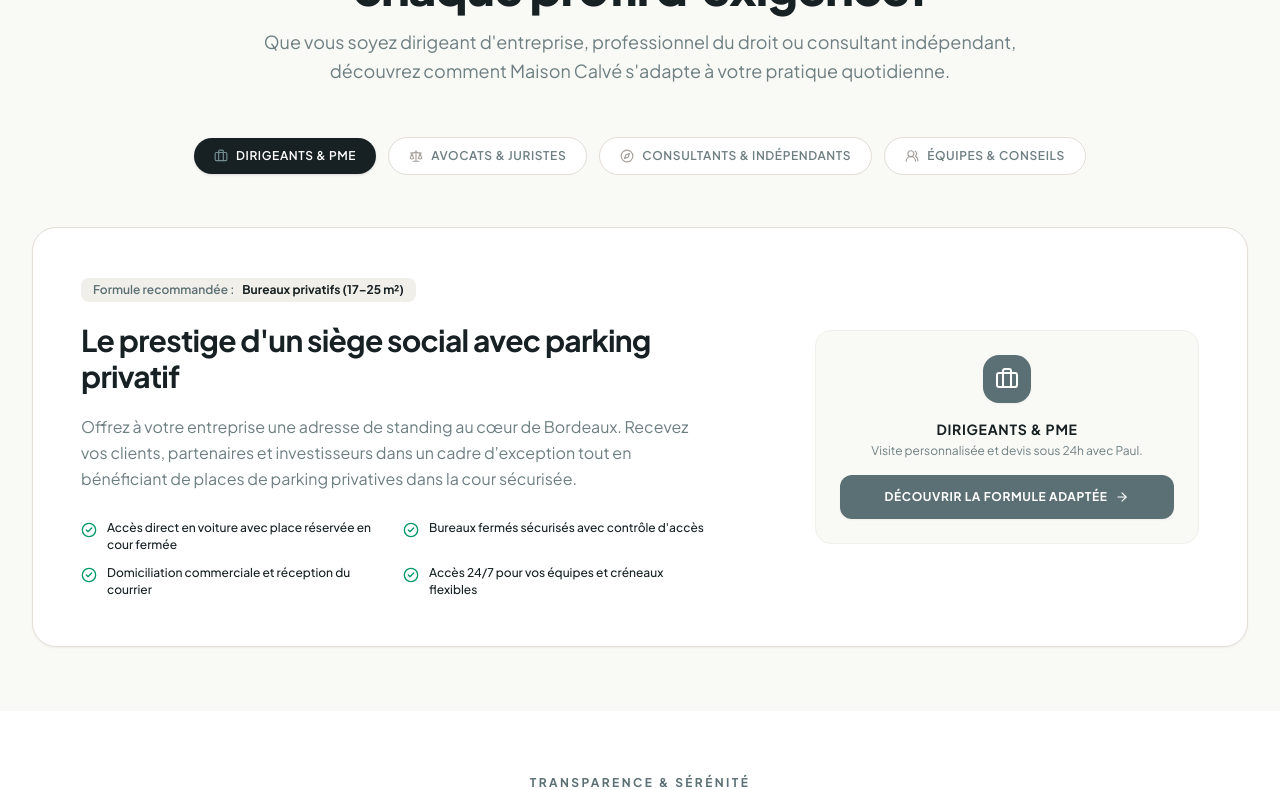
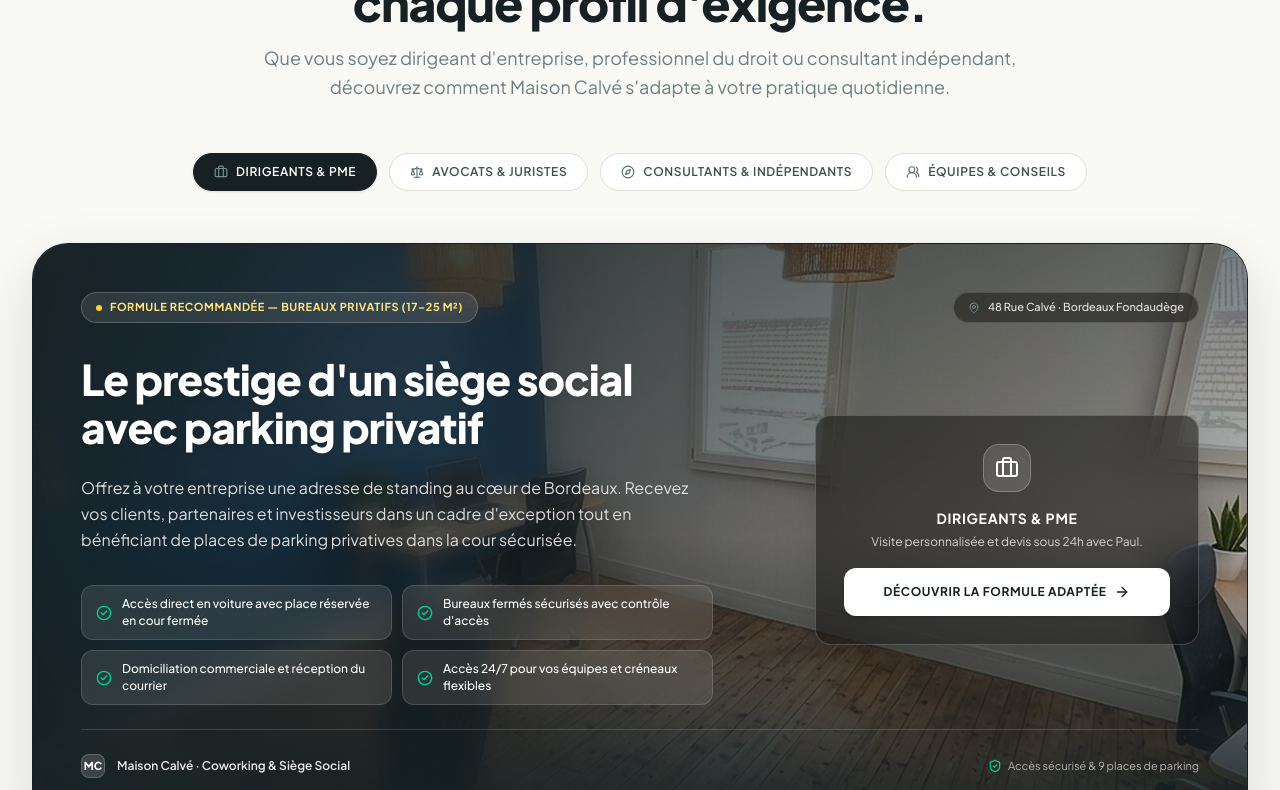
Before and after one commit to RafiMohammadHasib/Maison-Calv-, a Next.js app: page / in a window 1280 px wide. Shown: the part 5340-6130 px from the top of the page. Built offline with nearby package versions, Linux system fonts and the light colour scheme.

Commit message:
feat(ui): redesign audience showcase card with real 4K photography and left-side frosted blur

```diff
--- a/src/components/sections/AudienceSection.tsx
+++ b/src/components/sections/AudienceSection.tsx
@@ -1,7 +1,7 @@
 "use client";
 
 import React, { useState } from "react";
-import { Briefcase, Scale, Compass, Users2, CheckCircle2, ArrowRight } from "lucide-react";
+import { Briefcase, Scale, Compass, Users2, CheckCircle2, ArrowRight, ShieldCheck, MapPin } from "lucide-react";
 import ScrollReveal from "@/components/ui/ScrollReveal";
 import { Language } from "@/data/content";
 
@@ -27,11 +27,13 @@
           id: "executives",
           label: "Dirigeants & PME",
           icon: Briefcase,
+          image: "/images/spaces/real-office-25m-4k.jpg",
           heading: "Le prestige d'un siège social avec parking privatif",
           description:
             "Offrez à votre entreprise une adresse de standing au cœur de Bordeaux. Recevez vos clients, partenaires et investisseurs dans un cadre d'exception tout en bénéficiant de places de parking privatives dans la cour sécurisée.",
           recommendedSpace: "Bureaux privatifs (17–25 m²)",
           recommendedId: "office",
+          badge: "Espaces Dirigeants",
           highlights: [
             "Accès direct en voiture avec place réservée en cour fermée",
             "Bureaux fermés sécurisés avec contrôle d'accès",
@@ -43,11 +45,13 @@
           id: "lawyers",
           label: "Avocats & Juristes",
           icon: Scale,
+          image: "/images/spaces/real-meeting-room-30m-4k.jpg",
           heading: "Confidentialité absolue et proximité du centre",
           description:
             "Idéalement situé à quelques minutes du Palais de Justice et du centre d'affaires, Maison Calvé garantit le secret professionnel grâce à son isolation acoustique de haute volée et ses cabines téléphoniques insonorisées.",
           recommendedSpace: "Bureau privatif ou Salle de réunion",
           recommendedId: "meeting",
+          badge: "Discrétion & Acoustique",
           highlights: [
             "Isolation phonique renforcée (<42 dB dans les espaces)",
             "Cabines phonebox individuelles pour entretiens confidentiels",
@@ -59,11 +63,13 @@
           id: "consultants",
           label: "Consultants & Indépendants",
           icon: Compass,
+          image: "/images/spaces/real-open-space-fixe-4k.jpg",
           heading: "La concentration d'un bureau privé au tarif de l'open space",
           description:
             "Rompez avec l'isolement du télétravail sans subir le vacarme des tiers-lieux ouverts. Travaillez dans une atmosphère sereine avec café de spécialité illimité et mobilier ergonomique.",
           recommendedSpace: "Open space fixe ou nomade",
           recommendedId: "open-space",
+          badge: "Sérénité & Réseau",
           highlights: [
             "Poste dédié avec rangements sécurisés ou accès nomade à la carte",
             "Fibre optique 1 Gb/s symétrique & Wi-Fi 6 Cisco",
@@ -75,11 +81,13 @@
           id: "teams",
           label: "Équipes & Conseils",
           icon: Users2,
+          image: "/images/spaces/real-meeting-room-30m-4k.jpg",
           heading: "Vos journées d'étude et comités de direction au vert",
           description:
             "Réunissez vos équipes stratégiques dans un salon de 30 m² baigné de lumière naturelle ouvrant sur la cour. Équipement audiovisuel 4K, paperboard et formules petit-déjeuner sur mesure.",
           recommendedSpace: "Salle de réunion 30 m²",
           recommendedId: "meeting",
+          badge: "Comités & Séminaires",
           highlights: [
             "Capacité jusqu'à 12 personnes assises",
             "Écran 4K 65'', visioconférence haute définition",
@@ -100,11 +108,13 @@
           id: "executives",
           label: "Founders & SMEs",
           icon: Briefcase,
+          image: "/images/spaces/real-office-25m-4k.jpg",
           heading: "The prestige of a private mansion with on-site parking",
           description:
             "Host partners, clients, and board members in an architecturally refined setting while securing on-site courtyard parking in downtown Bordeaux.",
           recommendedSpace: "Private Offices (17–25 m²)",
           recommendedId: "office",
+          badge: "Executive Suites",
           highlights: [
             "Direct courtyard vehicle access with assigned bay",
             "Secure keycard offices with high-spec security",
@@ -116,11 +126,13 @@
           id: "lawyers",
           label: "Attorneys & Advisors",
           icon: Scale,
+          image: "/images/spaces/real-meeting-room-30m-4k.jpg",
           heading: "Absolute client confidentiality minutes from city center",
           description:
             "Minutes from the Bordeaux courts and business hubs, Maison Calvé guarantees discretion through premium acoustic baffles and private soundproof call pods.",
           recommendedSpace: "Private Suite or Boardroom",
           recommendedId: "meeting",
+          badge: "Discretion & Acoustics",
           highlights: [
             "Reinforced sound attenuation (<42 dB throughout)",
             "Private phone booths for sensitive client calls",
@@ -132,11 +144,13 @@
           id: "consultants",
           label: "Consultants & Freelancers",
           icon: Compass,
+          image: "/images/spaces/real-open-space-fixe-4k.jpg",
           heading: "Deep focus environment without traditional coworking noise",
           description:
             "Escape the distractions of home without suffering the chaos of massive open-plan spaces. Work in quiet elegance with unlimited barista coffee.",
           recommendedSpace: "Dedicated or Nomad Desk",
           recommendedId: "open-space",
+          badge: "Serenity & Focus",
           highlights: [
             "Fixed desk with secure locker or flexible day passes",
             "Symmetrical 1 Gbps fiber & enterprise Wi-Fi 6",
@@ -148,11 +162,13 @@
           id: "teams",
           label: "Executive Offsites",
           icon: Users2,
+          image: "/images/spaces/real-meeting-room-30m-4k.jpg",
           heading: "Offsites, strategy days, and executive board meetings",
           description:
             "Bring your board or leadership team together in a sun-drenched 30 m² room overlooking the courtyard. Ultra HD 4K displays and custom catering.",
           recommendedSpace: "30 m² Meeting Room",
           recommendedId: "meeting",
+          badge: "Board & Offsites",
           highlights: [
             "Comfortable seating for up to 12 delegates",
             "65'' 4K video conferencing display & high-speed casting",
@@ -173,11 +189,13 @@
           id: "executives",
           label: "Directivos & PYMEs",
           icon: Briefcase,
+          image: "/images/spaces/real-office-25m-4k.jpg",
           heading: "El prestigio de un palacete con aparcamiento privado",
           description:
             "Reciba a sus clientes e inversores en un entorno distinguido con la ventaja única de aparcar en el patio privado.",
           recommendedSpace: "Despachos privados (17–25 m²)",
           recommendedId: "office",
+          badge: "Despachos de Dirección",
           highlights: [
             "Acceso en coche directo con plaza reservada en patio cerrado",
             "Oficinas cerradas y seguras con acceso 24/7",
@@ -189,11 +207,13 @@
           id: "lawyers",
           label: "Abogados & Asesores",
           icon: Scale,
+          image: "/images/spaces/real-meeting-room-30m-4k.jpg",
           heading: "Confidencialidad absoluta y proximidad al centro judicial",
           description:
             "A pocos minutos de los juzgados y del centro de Burdeos, garantizamos la discreción necesaria para el ejercicio legal.",
           recommendedSpace: "Despacho o Sala de reuniones",
           recommendedId: "meeting",
+          badge: "Discreción & Acústica",
           highlights: [
             "Aislamiento acústico de primer nivel (<42 dB)",
             "Cabinas telefónicas insonorizadas para llamadas privadas",
@@ -205,11 +225,13 @@
           id: "consultants",
           label: "Consultores & Autónomos",
           icon: Compass,
+          image: "/images/spaces/real-open-space-fixe-4k.jpg",
           heading: "Concentración total al precio de un coworking abierto",
           description:
             "Trabaje en una atmósfera tranquila con café de especialidad ilimitado, fibra óptica simétrica y mobiliario ergonómico.",
           recommendedSpace: "Open space fijo o flexible",
           recommendedId: "open-space",
+          badge: "Tranquilidad & Red",
           highlights: [
             "Puesto fijo o bono nómada sin permanencia",
             "Fibra óptica simétrica 1 Gb/s y Wi-Fi 6",
@@ -221,11 +243,13 @@
           id: "teams",
           label: "Jornadas de Dirección",
           icon: Users2,
+          image: "/images/spaces/real-meeting-room-30m-4k.jpg",
           heading: "Reuniones estratégicas y comités en un marco exclusivo",
           description:
             "Reúna a su equipo en una sala de 30 m² con luz natural hacia el patio, pantalla 4K y servicio de café personalizado.",
           recommendedSpace: "Sala de reuniones 30 m²",
           recommendedId: "meeting",
+          badge: "Comités & Seminarios",
           highlights: [
             "Capacidad para hasta 12 asistentes",
             "Pantalla 4K 65'' para presentaciones y videoconferencias",
@@ -241,7 +265,7 @@
   const currentTab = content.tabs[activeTab] || content.tabs[0];
 
   return (
-    <section className="py-12 sm:py-16 bg-calve-cream relative overflow-hidden">
+    <section className="py-14 sm:py-20 bg-calve-cream relative overflow-hidden">
       <div className="max-w-7xl mx-auto px-4 sm:px-6 lg:px-8">
         {/* Header */}
         <ScrollReveal>
@@ -269,60 +293,103 @@
                 onClick={() => setActiveTab(index)}
                 className={`inline-flex items-center gap-2 px-4 sm:px-5 py-2.5 rounded-full text-xs font-semibold uppercase tracking-wider transition-all duration-200 cursor-pointer shrink-0 snap-start whitespace-nowrap ${
                   isActive
-                    ? "bg-calve-charcoal text-white shadow-sm"
-                    : "bg-white text-calve-muted hover:text-calve-charcoal hover:bg-calve-stone/70 border border-calve-border"
+                    ? "bg-calve-charcoal text-white shadow-sm border border-calve-charcoal"
+                    : "bg-white/90 text-calve-charcoal/80 hover:text-calve-charcoal hover:bg-white border border-calve-border"
                 }`}
               >
-                <Icon className={`w-3.5 h-3.5 ${isActive ? "text-calve-slate-light" : "text-stone-400"}`} />
+                <Icon className={`w-3.5 h-3.5 ${isActive ? "text-calve-slate-light" : "text-calve-slate"}`} />
                 <span>{tab.label}</span>
               </button>
             );
           })}
         </div>
 
-        {/* Tab Content Card */}
-        <div className="bg-white rounded-3xl border border-calve-border p-8 sm:p-12 shadow-xs transition-all duration-300">
-          <div className="grid grid-cols-1 lg:grid-cols-12 gap-8 lg:gap-12 items-center">
-            <div className="lg:col-span-7 space-y-5">
-              <div className="inline-flex items-center gap-2 px-3 py-1 rounded-lg bg-calve-stone text-calve-slate text-xs font-semibold">
-                <span>
-                  {language === "en"
-                    ? "Recommended solution:"
-                    : language === "es"
-                    ? "Espacio recomendado:"
-                    : "Formule recommandée :"}
-                </span>
-                <span className="text-calve-charcoal font-bold">{currentTab.recommendedSpace}</span>
-              </div>
+        {/* ======================================================== */}
+        {/* CINEMATIC EDITORIAL SHOWCASE CARD (Inspired by Reference) */}
+        {/* Real 4K Photography Background + Left Frosted Blur & Gradient */}
+        {/* ======================================================== */}
+        <div className="relative rounded-3xl lg:rounded-[2.25rem] overflow-hidden border border-calve-charcoal/10 shadow-[0_24px_60px_rgba(23,33,35,0.14)] min-h-[560px] flex flex-col justify-between p-6 sm:p-10 lg:p-12 group transition-all duration-500 bg-calve-charcoal text-white">
 
-              <h3 className="text-2xl sm:text-3xl font-bold text-calve-charcoal tracking-tight">
+          {/* Background Real 4K Space Photo */}
+          <img
+            key={currentTab.id}
+            src={currentTab.image}
+            alt={currentTab.heading}
+            className="absolute inset-0 w-full h-full object-cover object-center transition-all duration-700 ease-out group-hover:scale-102"
+          />
+
+          {/* Left Side Frosted Glass Blur Mask Layer (Smoothly fades from blur on left to sharp on right) */}
+          <div
+            className="absolute inset-y-0 left-0 w-full md:w-3/4 lg:w-3/5 backdrop-blur-md pointer-events-none"
+            style={{
+              maskImage: "linear-gradient(to right, black 40%, transparent 100%)",
+              WebkitMaskImage: "linear-gradient(to right, black 40%, transparent 100%)",
+            }}
+          />
+
+          {/* Cinematic Dark Vignette & Gradients to guarantee 100% text contrast */}
+          <div className="absolute inset-0 bg-gradient-to-r from-calve-charcoal/95 via-calve-charcoal/85 sm:via-calve-charcoal/75 md:via-calve-charcoal/60 to-calve-charcoal/30 pointer-events-none" />
+          <div className="absolute inset-0 bg-gradient-to-t from-calve-charcoal/95 via-transparent to-calve-charcoal/40 pointer-events-none" />
+
+          {/* Top Bar Badges (Editorial Journal Style) */}
+          <div className="relative z-10 flex flex-wrap items-center justify-between gap-3 mb-8">
+            <div className="inline-flex items-center gap-2 px-3.5 py-1.5 rounded-full bg-white/10 backdrop-blur-md border border-white/20 text-[11px] font-bold tracking-wider uppercase text-amber-200">
+              <span className="w-1.5 h-1.5 rounded-full bg-amber-300 shrink-0" />
+              <span>
+                {language === "en"
+                  ? "Recommended Solution"
+                  : language === "es"
+                  ? "Espacio Recomendado"
+                  : "Formule Recommandée"}{" "}
+                — {currentTab.recommendedSpace}
+              </span>
+            </div>
+
+            <div className="inline-flex items-center gap-2 px-3.5 py-1.5 rounded-full bg-black/40 backdrop-blur-md border border-white/15 text-[11px] font-medium text-stone-200">
+              <MapPin className="w-3 h-3 text-calve-slate-light" />
+              <span>48 Rue Calvé · Bordeaux Fondaudège</span>
+            </div>
+          </div>
+
+          {/* Main Grid: Editorial Typography on the Left, Glassmorphism CTA on the Right */}
+          <div className="relative z-10 grid grid-cols-1 lg:grid-cols-12 gap-8 lg:gap-12 items-center my-auto">
+
+            {/* Left Column: Bold Editorial Title, Description, and Feature Chips */}
+            <div className="lg:col-span-7 space-y-6">
+              <h3 className="text-2xl sm:text-3xl md:text-4xl lg:text-[2.65rem] font-extrabold text-white tracking-tight leading-[1.14] drop-shadow-sm max-w-2xl">
                 {currentTab.heading}
               </h3>
 
-              <p className="text-sm sm:text-base text-calve-muted leading-relaxed">
+              <p className="text-sm sm:text-base text-stone-200/95 leading-relaxed max-w-2xl font-normal drop-shadow-xs">
                 {currentTab.description}
               </p>
 
-              <div className="pt-2 grid grid-cols-1 sm:grid-cols-2 gap-3">
+              {/* High-Spec Feature Pills */}
+              <div className="pt-2 grid grid-cols-1 sm:grid-cols-2 gap-2.5 max-w-2xl">
                 {currentTab.highlights.map((item, idx) => (
-                  <div key={idx} className="flex items-start gap-2.5 text-xs text-calve-charcoal">
-                    <CheckCircle2 className="w-4 h-4 text-emerald-600 shrink-0 mt-0.5" />
-                    <span className="font-medium leading-snug">{item}</span>
+                  <div
+                    key={idx}
+                    className="flex items-center gap-2.5 px-3.5 py-2.5 rounded-xl bg-white/10 hover:bg-white/15 backdrop-blur-md border border-white/15 text-xs text-white font-medium transition-colors"
+                  >
+                    <CheckCircle2 className="w-4 h-4 text-emerald-400 shrink-0" />
+                    <span className="leading-snug">{item}</span>
                   </div>
                 ))}
               </div>
             </div>
 
+            {/* Right Column: High-End Frosted Glass Action Capsule */}
             <div className="lg:col-span-5 flex flex-col items-center lg:items-end justify-center">
-              <div className="w-full max-w-sm rounded-2xl bg-calve-cream border border-calve-stone p-6 text-center space-y-4">
-                <div className="w-12 h-12 rounded-2xl bg-calve-slate text-white mx-auto flex items-center justify-center shadow-xs">
-                  <currentTab.icon className="w-6 h-6" />
+              <div className="w-full max-w-sm rounded-2xl bg-black/45 backdrop-blur-xl border border-white/20 p-6 sm:p-7 text-center space-y-4 shadow-2xl">
+                <div className="w-12 h-12 rounded-2xl bg-white/15 border border-white/25 text-white mx-auto flex items-center justify-center shadow-inner">
+                  <currentTab.icon className="w-6 h-6 text-white" />
                 </div>
+
                 <div>
-                  <h4 className="text-sm font-bold text-calve-charcoal uppercase tracking-wider">
+                  <h4 className="text-sm font-bold text-white uppercase tracking-wider">
                     {currentTab.label}
                   </h4>
-                  <p className="text-xs text-calve-muted mt-1">
+                  <p className="text-xs text-stone-300 mt-1 leading-relaxed">
                     {language === "en"
                       ? "Personalized tour & quote within 24h with Paul."
                       : language === "es"
@@ -330,16 +397,38 @@
                       : "Visite personnalisée et devis sous 24h avec Paul."}
                   </p>
                 </div>
+
                 <button
                   onClick={() => onOpenEnquiry(currentTab.recommendedId)}
-                  className="w-full py-3.5 px-5 rounded-xl bg-calve-slate hover:bg-calve-slate-light text-white text-xs font-bold uppercase tracking-wider transition-all shadow-xs hover:scale-[1.02] active:scale-[0.98] cursor-pointer flex items-center justify-center gap-2"
+                  className="w-full py-4 px-6 rounded-xl bg-white hover:bg-stone-100 text-calve-charcoal text-xs font-bold uppercase tracking-wider transition-all shadow-md hover:scale-[1.02] active:scale-[0.98] cursor-pointer flex items-center justify-center gap-2"
                 >
                   <span>{content.cta}</span>
-                  <ArrowRight className="w-3.5 h-3.5" />
+                  <ArrowRight className="w-4 h-4 text-calve-charcoal" />
                 </button>
               </div>
             </div>
+
           </div>
+
+          {/* Bottom Footer Lockup inside Card (Matches Editorial Reference) */}
+          <div className="relative z-10 pt-6 mt-6 border-t border-white/15 flex flex-col sm:flex-row sm:items-center justify-between gap-3 text-xs text-stone-300/80">
+            <div className="flex items-center gap-3">
+              <span className="w-6 h-6 rounded-lg bg-white/15 border border-white/20 flex items-center justify-center text-[11px] font-black text-white">
+                MC
+              </span>
+              <span className="font-semibold text-white/90">
+                Maison Calvé · Coworking & Siège Social
+              </span>
+            </div>
+
+            <div className="flex items-center gap-4 text-[11px] text-stone-300/80">
+              <span className="flex items-center gap-1.5">
+                <ShieldCheck className="w-3.5 h-3.5 text-emerald-400" />
+                <span>Accès sécurisé & 9 places de parking</span>
+              </span>
+            </div>
+          </div>
+
         </div>
       </div>
     </section>
```
